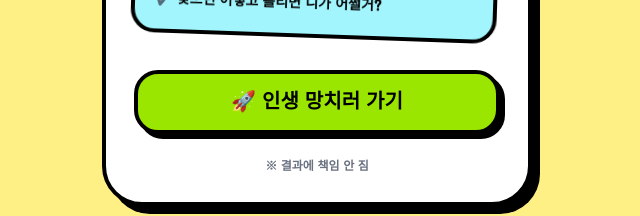
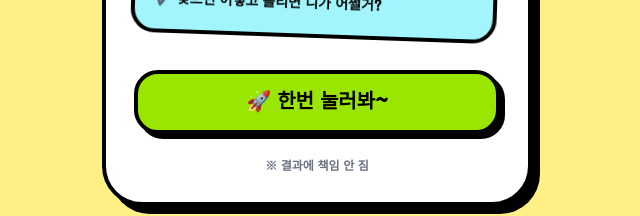
Before and after one commit to Lunas322/MBTI, a React (Vite) app: page / in a window 1280 px wide. Shown: the part 551-767 px from the top of the page, without its empty margins (323-963 px from the left). Built offline with nearby package versions, Linux system fonts and the light colour scheme.

Commit message:
refactor: home 컴포넌트 로직 수정

```diff
--- a/src/pages/Home.tsx
+++ b/src/pages/Home.tsx
@@ -1,8 +1,10 @@
+import { useNavigate } from "react-router-dom";
 import Button from "../common/Button";
 import HeroSection from "../components/HeroSection";
 import HomeSuggestion from "../components/WhoShouldTry";
 
 function Home() {
+  const nav = useNavigate()
   return (
     <div className="min-h-screen bg-yellow-200 flex justify-center items-center px-4 overflow-hidden">
       <div className="w-full max-w-107.5 bg-white border-4 border-black rounded-[40px] p-7 shadow-[8px_8px_0px_#000] relative">
@@ -14,7 +16,7 @@ function Home() {
 
         <HomeSuggestion />
 
-        <Button text={"🚀 인생 망치러 가기"} navigate="/question"/>
+        <Button text={"🚀 한번 눌러봐~"} onclick={()=>nav('/question')} />
 
         <div className="mt-6 text-center text-xs font-bold text-gray-500">
           ※ 결과에 책임 안 짐
```
